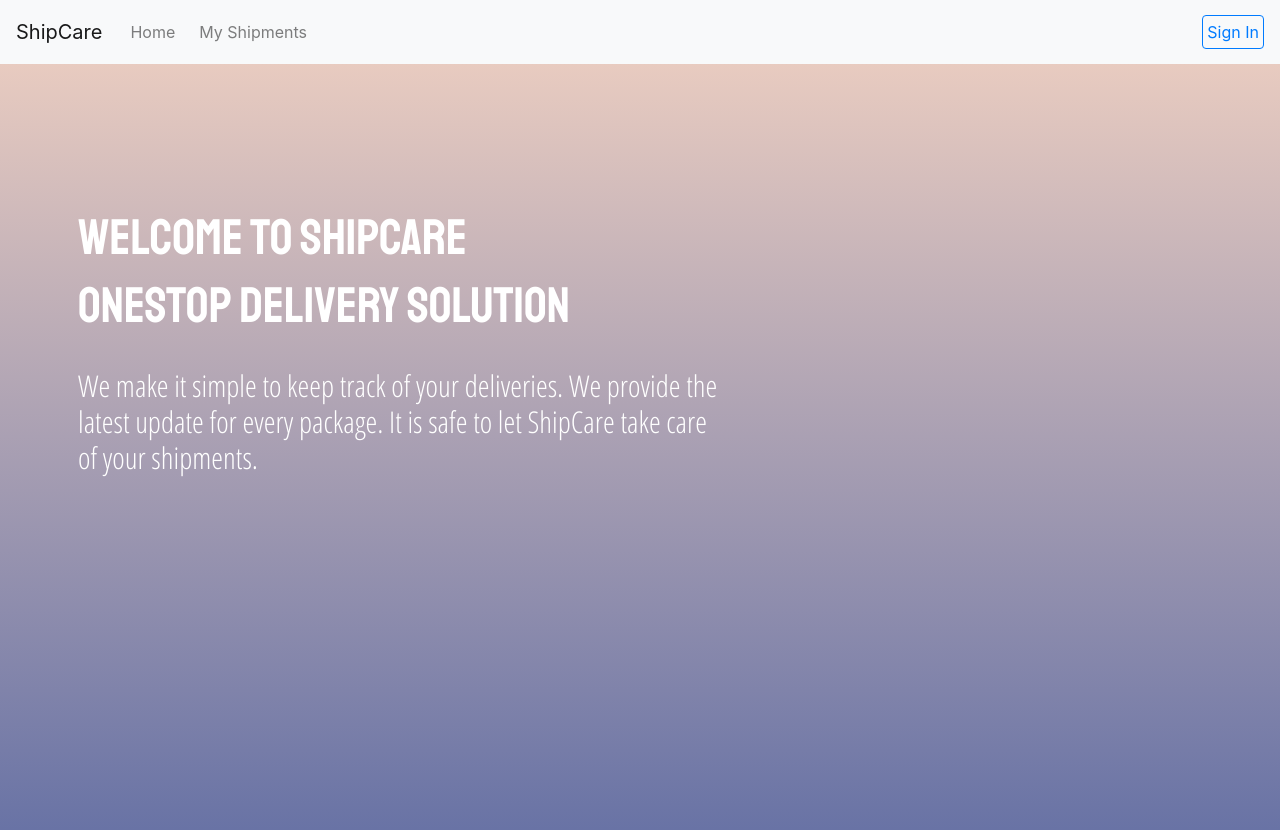
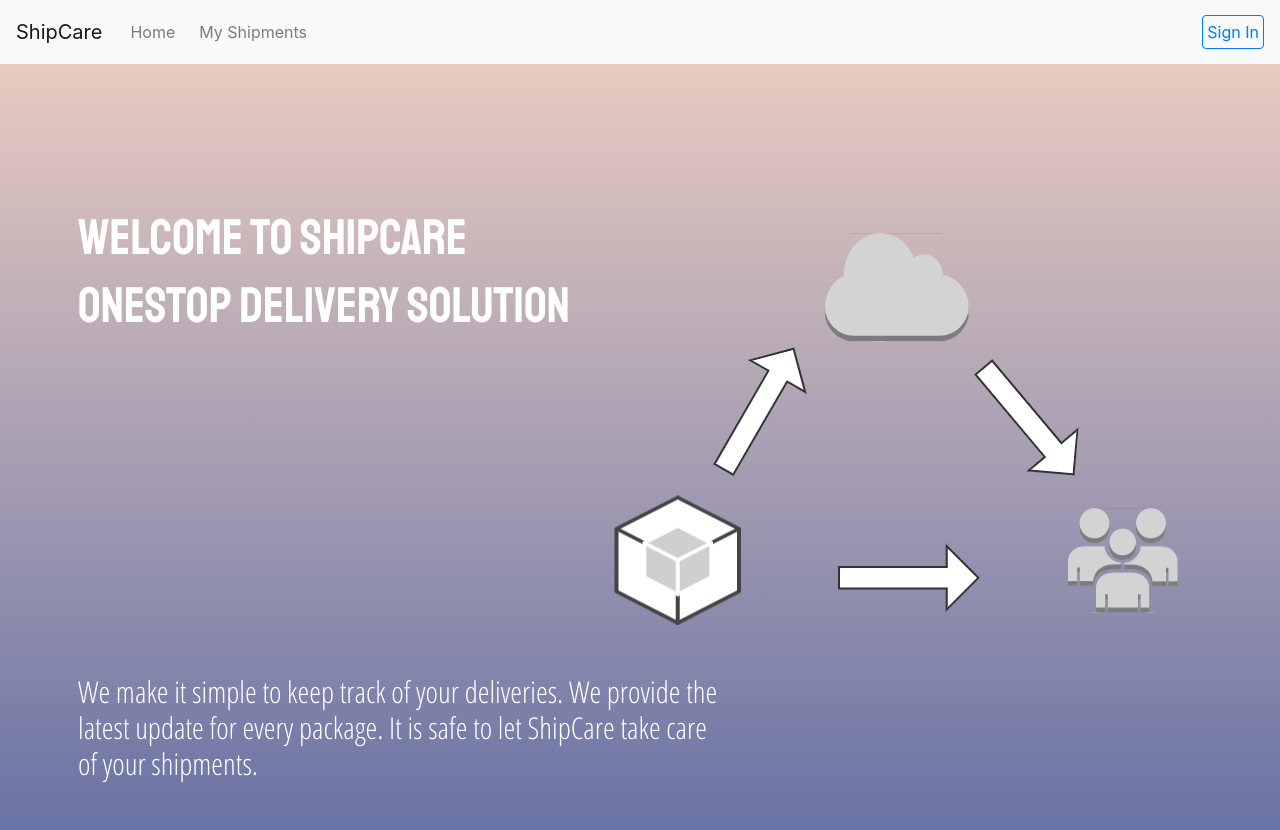
Before and after one commit to yihongwang001/Shipment-System-Frontend, a React (Create React App) app: page / in a window 1280 px wide. Shown: the top 830 px of the page. Built offline with nearby package versions, Linux system fonts and the light colour scheme.

Commit message:
Add another diagram

```diff
--- a/src/pages/HomePage.js
+++ b/src/pages/HomePage.js
@@ -1,5 +1,6 @@
 import React from 'react';
 import { Container, Row, Col } from 'react-bootstrap';
+import delivery from '../shipment.png';
 import '../styles/HomePage.css';
 
 const HomePage = () => {
@@ -7,13 +8,16 @@ const HomePage = () => {
     <Container fluid className="homepage-container">
       <Container className="slogan-container px-2 pt-5">
         <Row className="pt-5 mt-5">
-          <Col xs={6}>
+          <Col xs={8}>
             <h1>Welcome to ShipCare</h1>
+            <h1>Onestop delivery solution</h1>
           </Col>
-        </Row>
-        <Row>
-          <Col xs={6}>
-            <h1>Onestop delivery solution</h1>
+          <Col xs={4}>
+            <img
+              src={delivery}
+              alt="shipment delivery tracking"
+              className="float-right"
+            ></img>
           </Col>
         </Row>
         <br />
```
Also changed, not shown: src/shipment.png (added).
